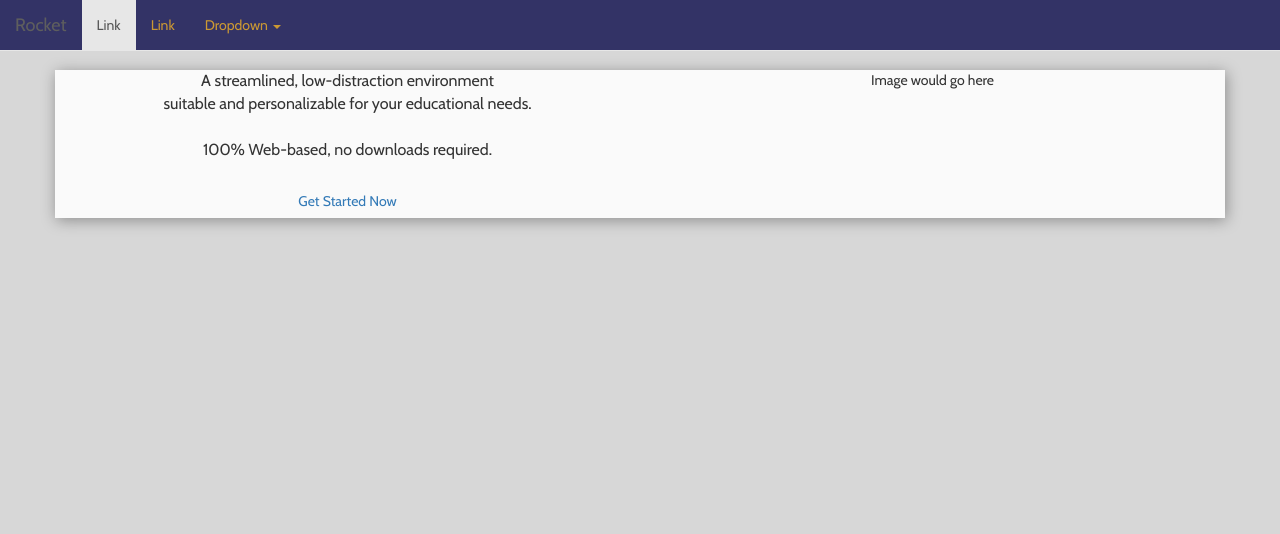
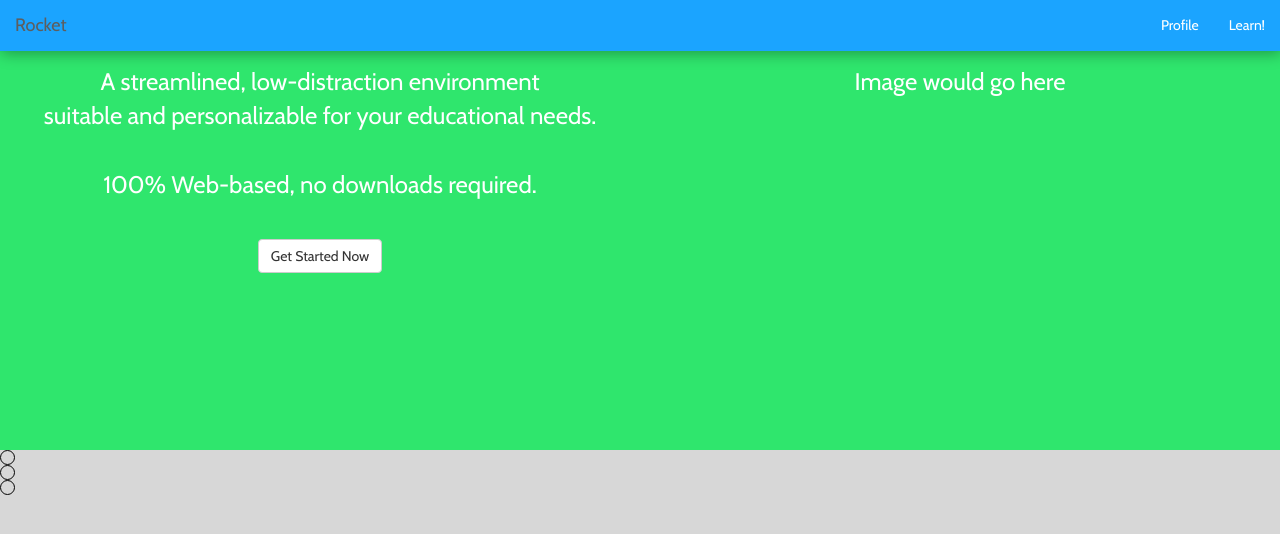
Before and after one commit to almgong/rock-et, a Django app: page / in a window 1280 px wide. Shown: the top 534 px of the page. Run offline with Django 3.2, Linux system fonts and the light colour scheme; some libraries are stand-ins or nearby versions.

Commit message:
test new colors

```diff
--- a/main/templates/main/landing_page.template.html
+++ b/main/templates/main/landing_page.template.html
@@ -1,4 +1,4 @@
-<div class="row animated fadeInUp intro-section intro">
+<div class="row animated fadeIn intro-section intro">
 
 	<div class="col-md-6 intro-text text-center">
 		A streamlined, low-distraction environment <br />
@@ -12,7 +12,7 @@
 		<br /> <br />
 
 		<div class="intro-get-started-btn">
-			<a href="" class="btn">Get Started Now</a>
+			<a href="" class="btn btn-default">Get Started Now</a>
 		</div>
 	</div>
 
@@ -21,3 +21,9 @@
 	</div>
 
 </div>
+
+<div class="divider circle-divider text-center">
+	<div></div>
+	<div></div>
+	<div></div>
+</div>
--- a/rocket/static/css/compressed/site.min.css
+++ b/rocket/static/css/compressed/site.min.css
@@ -1,2 +1,2 @@
-html,body{background-color:#D7D7D7;font-family:"Cabin",sans-serif;font-size:14px}body{padding-top:70px}.animated-default{-vendor-animation-duration:1s;-vendor-animation-delay:1s}.navbar-default{background-color:#336}nav,.navbar-default .navbar-brand,#nav-collapse,.navbar-default .navbar-nav>li>a{color:#c93}.navbar-default .navbar-nav>li>a:hover{color:#FAFAFA}.intro-section{-webkit-box-shadow:1.5px 2.598px 14.25px 0.75px rgba(0,0,0,0.35);-moz-box-shadow:1.5px 2.598px 14.25px 0.75px rgba(0,0,0,0.35);box-shadow:1.5px 2.598px 14.25px 0.75px rgba(0,0,0,0.35);background-color:#FAFAFA}.intro-text{font-size:16px}
+html,body{background-color:#D7D7D7;font-family:"Cabin",sans-serif;font-size:14px}body{padding-top:50px}.animated-default{-vendor-animation-duration:1s;-vendor-animation-delay:2s}.divider,.circle-divider{position:absolute}.navbar-default{background-color:#1BA4FF;border-color:transparent;-webkit-box-shadow:1.5px 2.598px 14.25px 0.75px rgba(0,0,0,0.35);-moz-box-shadow:1.5px 2.598px 14.25px 0.75px rgba(0,0,0,0.35);box-shadow:1.5px 2.598px 14.25px 0.75px rgba(0,0,0,0.35)}nav,.navbar-default .navbar-brand,#nav-collapse,.navbar-default .navbar-nav>li>a{color:#fff}.circle-divider div{border:1px solid black;border-radius:50%;height:15px;width:15px}.intro-section{background-color:#fff;padding:15px;min-height:400px;font-size:24px;color:#fff}.intro{background-color:#2fe66d}
 /*# sourceMappingURL=site.min.css.map */
--- a/rocket/static/css/site.scss
+++ b/rocket/static/css/site.scss
@@ -1,8 +1,7 @@
 /** CSS for all styles of the site **/
 $brandGray:#D7D7D7;
-$brandDarkPurple:#333366;
-$brandOrange:#CC9933;
-$brandWhite:#FAFAFA;
+$brandBlue:#1BA4FF;
+$brandWhite:white;
 $brandFontFamily: 'Cabin', sans-serif;
 
 @mixin box-shadow($one, $two, $three, $four, $color) {
@@ -20,36 +19,50 @@ html {
 
 body {
 	@extend html;
-	padding-top:70px;
+	padding-top:50px;
 }
 
 .animated-default {
 	-vendor-animation-duration: 1s;
-	-vendor-animation-delay: 1s;
+	-vendor-animation-delay: 2s;
 }
 
+.divider {
+	position:absolute;
+}
 
 /** nav **/
 .navbar-default {
-	background-color: $brandDarkPurple;
+	background-color: $brandBlue;
+	border-color: transparent;
+	@include box-shadow(1.5px, 2.598px, 14.25px, 0.75px, rgba(0, 0, 0, 0.35));
 }
 
 nav,
 .navbar-default .navbar-brand,
 #nav-collapse,
 .navbar-default .navbar-nav>li>a {
-	color:$brandOrange;
-}
-
-.navbar-default .navbar-nav>li>a:hover {
 	color:$brandWhite;
 }
 
 /** index/landing page **/
+.circle-divider {
+	@extend .divider;
+}
+.circle-divider div {
+	border:1px solid black;
+	border-radius:50%;
+	height:15px;
+	width:15px;
+}
 .intro-section {
-	@include box-shadow(1.5px, 2.598px, 14.25px, 0.75px, rgba(0, 0, 0, 0.35));
+	/*@include box-shadow(1.5px, 2.598px, 14.25px, 0.75px, rgba(0, 0, 0, 0.35));*/
 	background-color: $brandWhite;
+	padding:15px;
+	min-height:400px;
+	font-size:24px;
+	color:$brandWhite;
 }
-.intro-text {
-	font-size: 16px;
+.intro {
+	background-color:darken(#8AF1AD, 20%);
 }
--- a/rocket/templates/rocket/base.html
+++ b/rocket/templates/rocket/base.html
@@ -38,7 +38,7 @@
 
 		    <!-- Collect the nav links, forms, and other content for toggling -->
 		    <div class="collapse navbar-collapse" id="nav-collapse">
-		      <ul class="nav navbar-nav">
+		      <ul class="nav navbar-nav hidden">
 		        <li class="active"><a href="#">Link <span class="sr-only">(current)</span></a></li>
 		        <li><a href="#">Link</a></li>
 		        <li class="dropdown">
@@ -62,8 +62,9 @@
 		        <button type="submit" class="btn btn-default">Submit</button>
 		      </form>
 
-		      <ul class="nav navbar-nav navbar-right hidden">
-		        <li><a href="#">Link</a></li>
+		      <ul class="nav navbar-nav navbar-right">
+		        <li><a href="#">Profile</a></li>
+		        <li><a href="">Learn!</a></li>
 		      </ul>
 
 		    </div><!-- /.navbar-collapse -->
@@ -72,7 +73,7 @@
 		</nav>
 
 		<!-- main content -->
-		<div id="base" class="container">
+		<div id="base">
 
 			{% block content %}
 			{% endblock content %}
```
Also changed, not shown: 1 other file.
